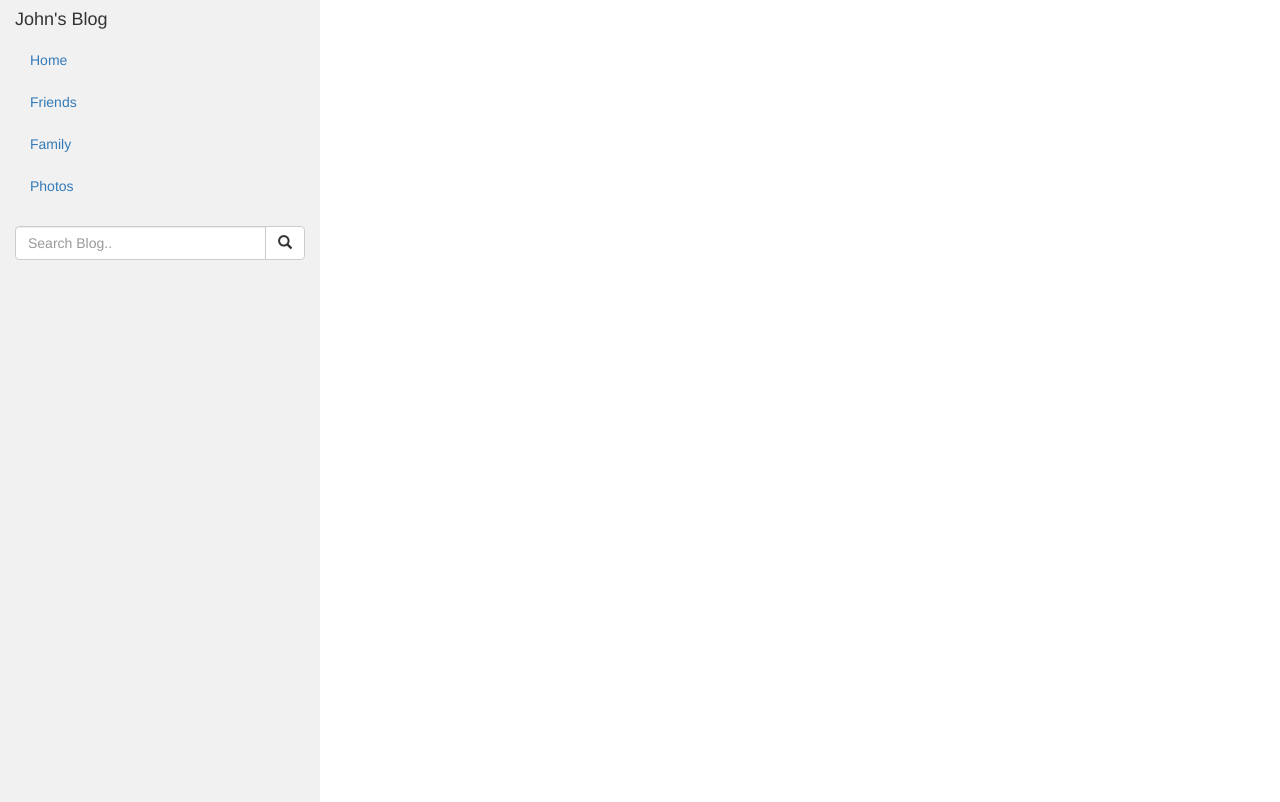
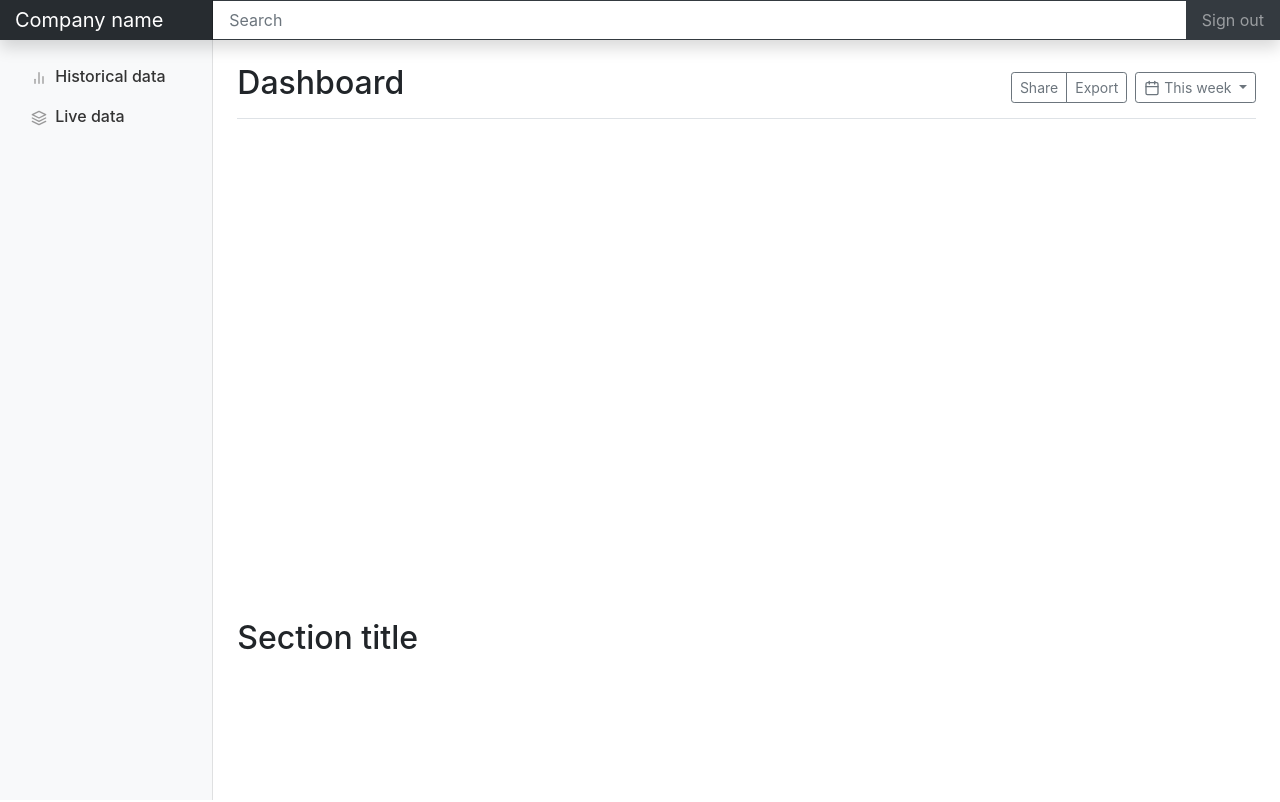
Before and after one commit to adwulfran/VanillaSPA, a website built with webpack: page app/index.html in a window 1280 px wide. Shown: the top 802 px of the page. Built offline with nearby package versions, Linux system fonts and the light colour scheme.

Commit message:
enhancement

```diff
--- a/app/app-routing.module.js
+++ b/app/app-routing.module.js
@@ -2,8 +2,8 @@ const { HomeComponent } = require('./components/home/home.component.js');
 import HomeComponentHTML from './components/home/home.component.html';
 const { FriendsComponent } = require('./components/friends/friends.component.js');
 import FriendsComponentHTML from './components/friends/friends.component.html';
-const { FamilyComponent } = require('./components/family/family.component.js')
-import FamilyComponentHTML from './components/family/family.component.html';
+const { LiveStreamComponent } = require('./components/livestream/livestream.component.js')
+import livestreamComponentHTML from './components/livestream/livestream.component.html';
 // SINGLE PAGE APPLICATION'S ROUTES <3
 const Routes = [
     {
@@ -13,15 +13,15 @@ const Routes = [
         'path': 'friends-component', 'component': FriendsComponent, 'template': FriendsComponentHTML
     },
     {
-        'path': 'family-component', 'component': FamilyComponent, 'template': FamilyComponentHTML
+        'path': 'livestream-component', 'component': LiveStreamComponent, 'template': livestreamComponentHTML
     }
 ]
 
 function active(e) {
-    for (var i = 0; i < document.getElementsByTagName('li').length; i++) {
-        document.getElementsByTagName('li')[i].classList.remove("active")
+    for (var i = 0; i < document.getElementsByClassName('nav-link').length; i++) {
+        document.getElementsByClassName('nav-link')[i].classList.remove("activez")
     }
-    e.classList.add('active')
+    e.classList.add('activez')
 }
 global.active = active
 var hashStores = [];
--- a/app/components/family/family.component.js
+++ /dev/null
@@ -1,5 +0,0 @@
-export class FamilyComponent extends HTMLElement {
-    constructor() {
-        super();
-    }
-}
--- a/app/components/home/home.component.css
+++ b/app/components/home/home.component.css
@@ -1,3 +1,3 @@
-home-component > h4 {
-    color : red;
+
+home-component > canvas { background-color : white;
 }
--- a/app/components/home/home.component.html
+++ b/app/components/home/home.component.html
@@ -1,8 +1,28 @@
 <home-component>
+
     <link rel="stylesheet" href="/style/home/home.component.css">
-    <h4>RECENT POSTS</h4>
+    <h4> Historical datas</h4>
     <hr>
-    <h2>I Love Food  </h2>
+    <div class="row">
+        <div class="col-sm-3">
+            <div class="card text-white bg-secondary mb-3" style="max-width: 18rem;text-align:center">
+                <div class="card-header">BTC/USD</div>
+                <div class="card-body">
+                    <h5 class="card-title"></h5>
+                    <p class="card-text"></p>
+                </div>
+
+            </div>
+
+        </div>
+        <div class="col-sm-9">
+            <historical-chart-component>
+
+            </historical-chart-component>
+        </div>
+    </div>
+
+
 
     <h5><span class="glyphicon glyphicon-time"></span> Post by Jane Dane, Sep 27, 2015.</h5>
     <h5><span class="label label-danger">Food</span> <span class="label label-primary">Ipsum</span></h5><br>
@@ -15,14 +35,10 @@
     <br><br>
     <h4>RECENT POSTS</h4>
     <hr>
-    <h2 >Officially Blogging</h2>
+    <h2>Officially Blogging</h2>
     <h5><span class="glyphicon glyphicon-time"></span> Post by John Doe, Sep 24, 2015.</h5>
     <h5><span class="label label-success">Lorem</span></h5><br>
-    <p>Lorem ipsum dolor sit amet, consectetur adipiscing elit, sed do eiusmod tempor incididunt ut labore et dolore
-        magna aliqua. Ut enim ad minim veniam, quis nostrud exercitation ullamco laboris nisi ut aliquip ex ea commodo
-        consequat. Excepteur sint occaecat cupidatat non proident, sunt in culpa qui officia deserunt mollit anim id est
-        laborum consectetur adipiscing elit, sed do eiusmod tempor incididunt ut labore et dolore magna aliqua. Ut enim
-        ad minim veniam, quis nostrud exercitation ullamco laboris nisi ut aliquip ex ea commodo consequat.</p>
+
     <hr>
 
     <h4>Leave a Comment:</h4>
@@ -41,6 +57,7 @@
 
         </div>
         <div class="col-sm-10">
+
             <h4>Anja Sep 29, 2015, 9:12 PM</h4>
             <p>Keep up the GREAT work! I am cheering for you!! Lorem ipsum dolor sit amet, consectetur adipiscing elit,
                 sed do eiusmod tempor incididunt ut labore et dolore magna aliqua.</p>
@@ -68,4 +85,5 @@
             </div>
         </div>
     </div>
+
 </home-component>
--- a/app/components/home/home.component.js
+++ b/app/components/home/home.component.js
@@ -1,5 +1,25 @@
+const { TickerService } = require('../../services/ticker.service.js');
+import { HistoricalChartComponent } from './historical-chart/historical-chart.component.js';
+import HistoricalChartComponentHTML from './historical-chart/historical-chart.component.html';
+
+
 export class HomeComponent extends HTMLElement {
-    constructor() {
+    constructor(GetTicker = TickerService()) {
         super();
+        GetTicker.then(data => {
+            AddToTable(data.last, data.volume)
+        })
+        function AddToTable(lp, v) {
+            document.querySelector('.card-title').innerText = lp+' $';
+            document.querySelector('.card-text').innerText = 'volume : '+ v + ' bitcoins'
+        }
+        function reloadData() {
+            GetTicker.then(data => {
+                AddToTable(data.last)
+            })
+        }
+        document.getElementsByTagName('historical-chart-component')[0].innerHTML = HistoricalChartComponentHTML;
+        customElements.get('historical-chart-component') || customElements.define('historical-chart-component', HistoricalChartComponent);
+
     }
 }
--- a/app/index.html
+++ b/app/index.html
@@ -1,81 +1,206 @@
-<!DOCTYPE html>
+<!doctype html>
 <html lang="en">
 
 <head>
-  <title>Bootstrap Example</title>
   <meta charset="utf-8">
-  <meta name="viewport" content="width=device-width, initial-scale=1">
-  <link rel="stylesheet" href="https://maxcdn.bootstrapcdn.com/bootstrap/3.4.1/css/bootstrap.min.css">
-  <script src="https://ajax.googleapis.com/ajax/libs/jquery/3.5.1/jquery.min.js"></script>
-  <script src="https://maxcdn.bootstrapcdn.com/bootstrap/3.4.1/js/bootstrap.min.js"></script>
+  <meta name="viewport" content="width=device-width, initial-scale=1, shrink-to-fit=no">
+  <meta name="description" content="">
+  <meta name="author" content="">
+  <link rel="icon" href="../../../../favicon.ico">
+  <script src="dist/main.js" defer></script>
+  <title>Dashboard Template for Bootstrap</title>
 
+
+
+  <!-- Custom styles for this template -->
   <style>
-    /* Set height of the grid so .sidenav can be 100% (adjust if needed) */
-    .row.content {
-      height: 1500px
+    body {
+      font-size: .875rem;
     }
 
-    /* Set gray background color and 100% height */
-    .sidenav {
-      background-color: #f1f1f1;
-      height: 100%;
+    .feather {
+      width: 16px;
+      height: 16px;
+      vertical-align: text-bottom;
     }
 
-    /* Set black background color, white text and some padding */
-    footer {
-      background-color: #555;
-      color: white;
-      padding: 15px;
+    /*
+ * Sidebar
+ */
+
+    .sidebar {
+      position: fixed;
+      top: 0;
+      bottom: 0;
+      left: 0;
+      z-index: 100;
+      /* Behind the navbar */
+      padding: 48px 0 0;
+      /* Height of navbar */
+      box-shadow: inset -1px 0 0 rgba(0, 0, 0, .1);
     }
 
-    /* On small screens, set height to 'auto' for sidenav and grid */
-    @media screen and (max-width: 767px) {
-      .sidenav {
-        height: auto;
-        padding: 15px;
+    .sidebar-sticky {
+      position: relative;
+      top: 0;
+      height: calc(100vh - 48px);
+      padding-top: .5rem;
+      overflow-x: hidden;
+      overflow-y: auto;
+      /* Scrollable contents if viewport is shorter than content. */
+    }
+
+    @supports ((position: -webkit-sticky) or (position: sticky)) {
+      .sidebar-sticky {
+        position: -webkit-sticky;
+        position: sticky;
       }
+    }
 
-      .row.content {
-        height: auto;
-      }
+    .sidebar .nav-link {
+      font-weight: 500;
+      color: #333;
+    }
+
+    .sidebar .nav-link .feather {
+      margin-right: 4px;
+      color: #999;
+    }
+
+    .sidebar .nav-link.active {
+      color: #007bff;
+    }
+
+    .sidebar .nav-link:hover .feather,
+    .sidebar .nav-link.active .feather {
+      color: inherit;
+    }
+
+    .sidebar-heading {
+      font-size: .75rem;
+      text-transform: uppercase;
+    }
+
+    /*
+ * Content
+ */
+
+    [role="main"] {
+      padding-top: 48px;
+      /* Space for fixed navbar */
+    }
+
+    /*
+ * Navbar
+ */
+
+    .navbar-brand {
+      padding-top: .75rem;
+      padding-bottom: .75rem;
+      font-size: 1rem;
+      background-color: rgba(0, 0, 0, .25);
+      box-shadow: inset -1px 0 0 rgba(0, 0, 0, .25);
+    }
+
+    .navbar .form-control {
+      padding: .75rem 1rem;
+      border-width: 0;
+      border-radius: 0;
+    }
+
+    .form-control-dark {
+      color: #fff;
+      background-color: rgba(255, 255, 255, .1);
+      border-color: rgba(255, 255, 255, .1);
+    }
+
+    .form-control-dark:focus {
+      border-color: transparent;
+      box-shadow: 0 0 0 3px rgba(255, 255, 255, .25);
+    }
+
+    .activez {
+      background-color :rgba(0, 0, 0, .1)
     }
   </style>
 </head>
 
 <body>
+  <nav class="navbar navbar-dark fixed-top bg-dark flex-md-nowrap p-0 shadow">
+    <a class="navbar-brand col-sm-3 col-md-2 mr-0" href="#">Company name</a>
+    <input class="form-control form-control-dark w-100" type="text" placeholder="Search" aria-label="Search">
+    <ul class="navbar-nav px-3">
+      <li class="nav-item text-nowrap">
+        <a class="nav-link" href="#">Sign out</a>
+      </li>
+    </ul>
+  </nav>
 
   <div class="container-fluid">
-    <div class="row content">
-      <div class="col-sm-3 sidenav">
+    <div class="row">
+      <nav class="col-md-2 d-none d-md-block bg-light sidebar">
+        <div class="sidebar-sticky">
+          <ul class="nav flex-column">
 
-          <h4>John's Blog</h4>
-          <ul class="nav nav-pills nav-stacked">
-            <li onclick="active(this)"><a href="#home-component">Home</a></li>
-            <li onclick="active(this)"><a a href="#friends-component">Friends</a></li>
-            <li onclick="active(this)"><a href="#family-component">Family</a></li>
-            <li><a href="#section3">Photos</a></li>
-          </ul><br>
-          <div class="input-group">
-            <input type="text" class="form-control" placeholder="Search Blog..">
-            <span class="input-group-btn">
-              <button class="btn btn-default" type="button">
-                <span class="glyphicon glyphicon-search"></span>
+
+            <li class="nav-item" >
+              <a class="nav-link" href="#home-component" onclick="active(this)">
+                <span data-feather="bar-chart-2"></span>
+                Historical data
+              </a>
+            </li>
+            <li class="nav-item" >
+              <a class="nav-link" href="#livestream-component" onclick="active(this)">
+                <span data-feather="layers"></span>
+                Live data
+              </a>
+            </li>
+          </ul>
+
+        </div>
+      </nav>
+
+      <main id="root" role="main" class="col-md-9 ml-sm-auto col-lg-10 px-4">
+        <div id="root">
+          <div
+            class="d-flex justify-content-between flex-wrap flex-md-nowrap align-items-center pt-3 pb-2 mb-3 border-bottom">
+            <h1 class="h2">Dashboard</h1>
+            <div class="btn-toolbar mb-2 mb-md-0">
+              <div class="btn-group mr-2">
+                <button class="btn btn-sm btn-outline-secondary">Share</button>
+                <button class="btn btn-sm btn-outline-secondary">Export</button>
+              </div>
+              <button class="btn btn-sm btn-outline-secondary dropdown-toggle">
+                <span data-feather="calendar"></span>
+                This week
               </button>
-            </span>
+            </div>
           </div>
 
-      </div>
+          <canvas class="my-4 w-100" id="myChart" width="900" height="380"></canvas>
 
-      <div class="col-sm-9">
-        <div id="root"></div>
-      </div>
+          <h2>Section title</h2>
+          <div class="table-responsive">
+
+          </div>
+        </div>
+      </main>
     </div>
   </div>
 
-  <footer class="container-fluid">
-    <p>Footer Text</p>
-  </footer>
-<script src="../dist/main.js"></script>
+  <!-- Bootstrap core JavaScript
+    ================================================== -->
+  <!-- Placed at the end of the document so the pages load faster -->
+
+
+  <link rel="stylesheet" href="https://stackpath.bootstrapcdn.com/bootstrap/4.3.1/css/bootstrap.min.css"
+    integrity="sha384-ggOyR0iXCbMQv3Xipma34MD+dH/1fQ784/j6cY/iJTQUOhcWr7x9JvoRxT2MZw1T" crossorigin="anonymous">
+  <!-- Icons -->
+  <script src="https://unpkg.com/feather-icons/dist/feather.min.js"></script>
+  <script>
+    feather.replace()
+  </script>
+
 </body>
 
 </html>
--- a/package.json
+++ b/package.json
@@ -14,6 +14,7 @@
   },
   "dependencies": {
     "body-parser": "^1.19.0",
+    "chart.js": "^2.9.4",
     "express": "^4.17.1"
   }
 }
--- a/server.js
+++ b/server.js
@@ -4,6 +4,7 @@ var path = require('path');
 var bodyParser = require('body-parser');
 var dist = path.join(__dirname, 'dist/');
 var style = path.join(__dirname, 'app/components/');
+
 
 app.use(bodyParser.json());
 app.use(bodyParser.urlencoded({ extended: false }));
```
Also changed, not shown: app/components/family/family.component.html (deleted, +0 -3 lines).
